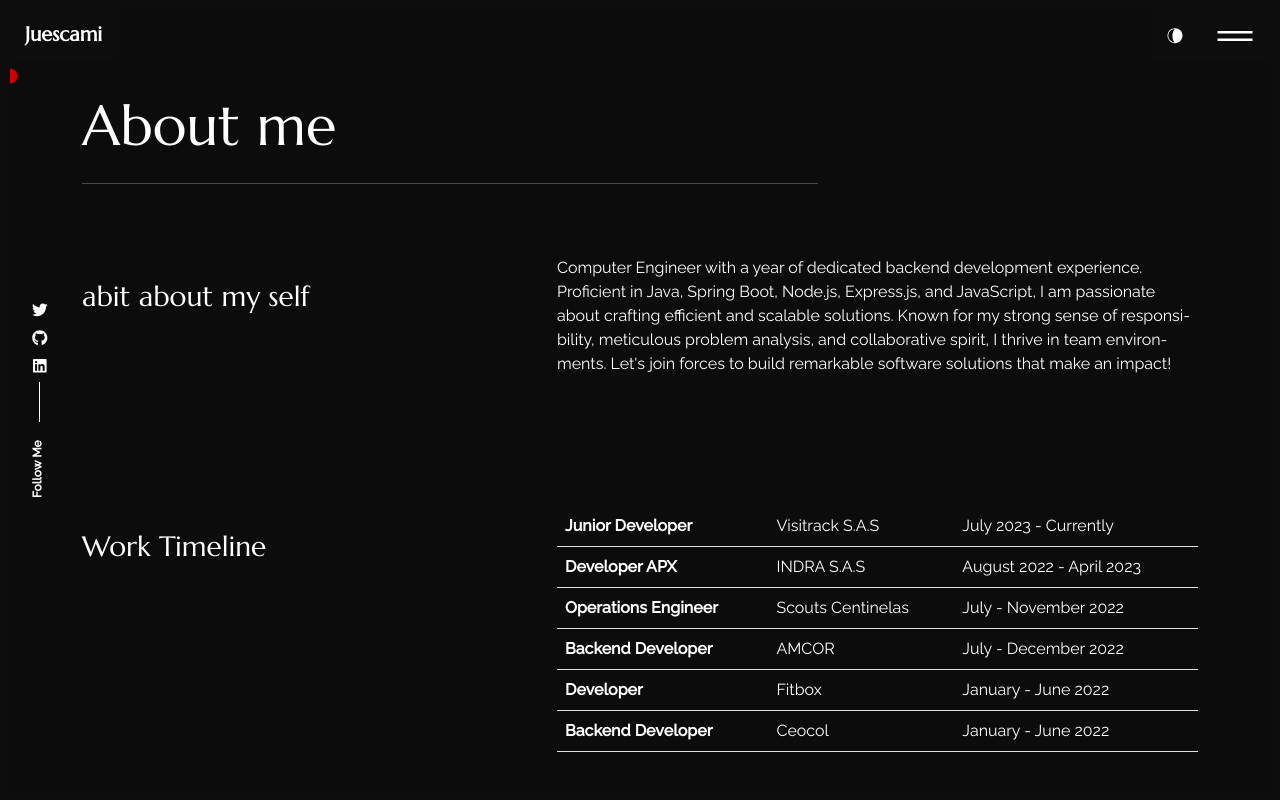
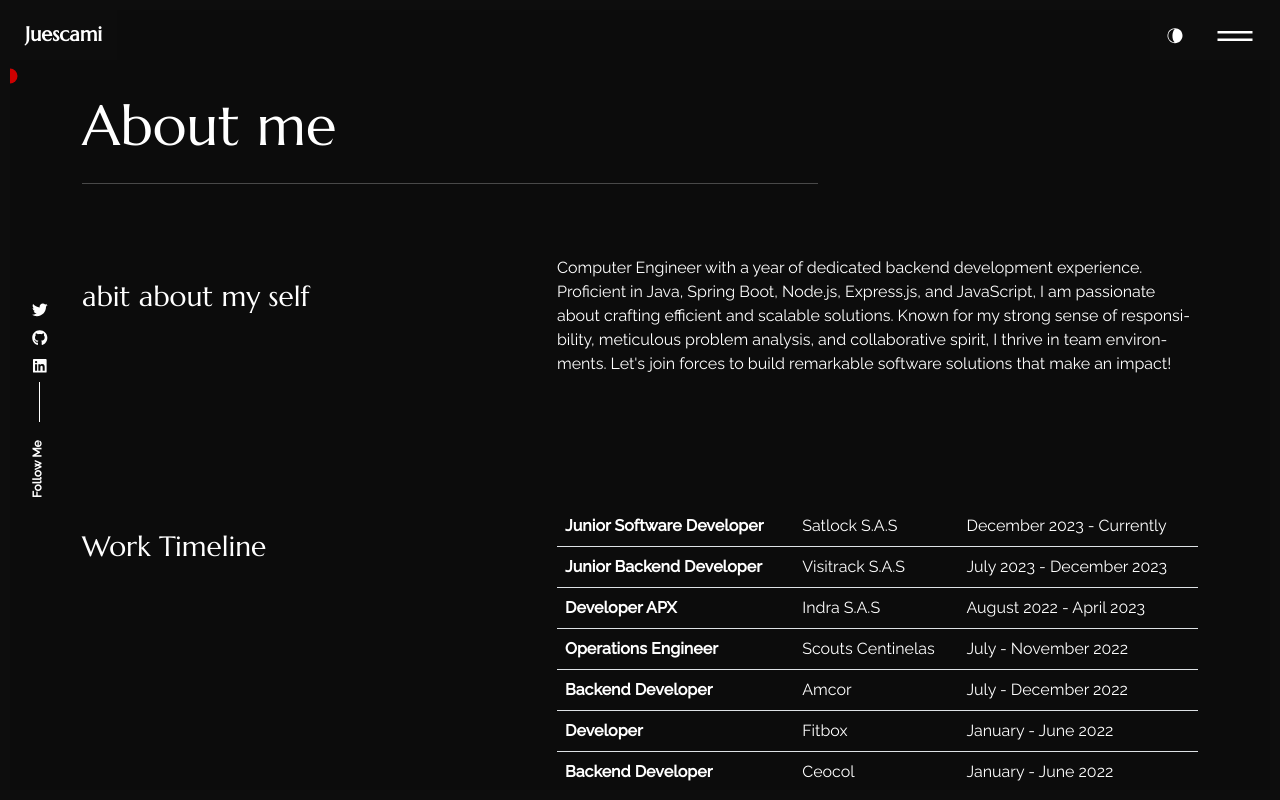
Before and after one commit to JuanMora328/portfolio_juanmora, a React (Create React App) app: page /about in a window 1280 px wide. Shown: the top 800 px of the page. Built offline with nearby package versions, Linux system fonts and the light colour scheme.

Commit message:
Update work timeline SATLOCK Era
Update adding my new job at Satlock, and change the companies name to UpperCamelCase

```diff
--- a/src/content_option.js
+++ b/src/content_option.js
@@ -19,13 +19,18 @@ const dataabout = {
     aboutme: "Computer Engineer with a year of dedicated backend development experience. Proficient in Java, Spring Boot, Node.js, Express.js, and JavaScript, I am passionate about crafting efficient and scalable solutions. Known for my strong sense of responsibility, meticulous problem analysis, and collaborative spirit, I thrive in team environments. Let's join forces to build remarkable software solutions that make an impact!",
 };
 const worktimeline = [{
-    jobtitle: "Junior Developer",
+    jobtitle: "Junior Software Developer",
+    where: "Satlock S.A.S",
+    date: "December 2023 - Currently",
+},
+{
+    jobtitle: "Junior Backend Developer",
     where: "Visitrack S.A.S",
-    date: "July 2023 - Currently",
+    date: "July 2023 - December 2023",
 },
 {
     jobtitle: "Developer APX",
-    where: "INDRA S.A.S",
+    where: "Indra S.A.S",
     date: "August 2022 - April 2023",
 },
 {
@@ -35,7 +40,7 @@ const worktimeline = [{
 },
 {
     jobtitle: "Backend Developer",
-    where: "AMCOR",
+    where: "Amcor",
     date: "July - December 2022",
 },
 {
```
